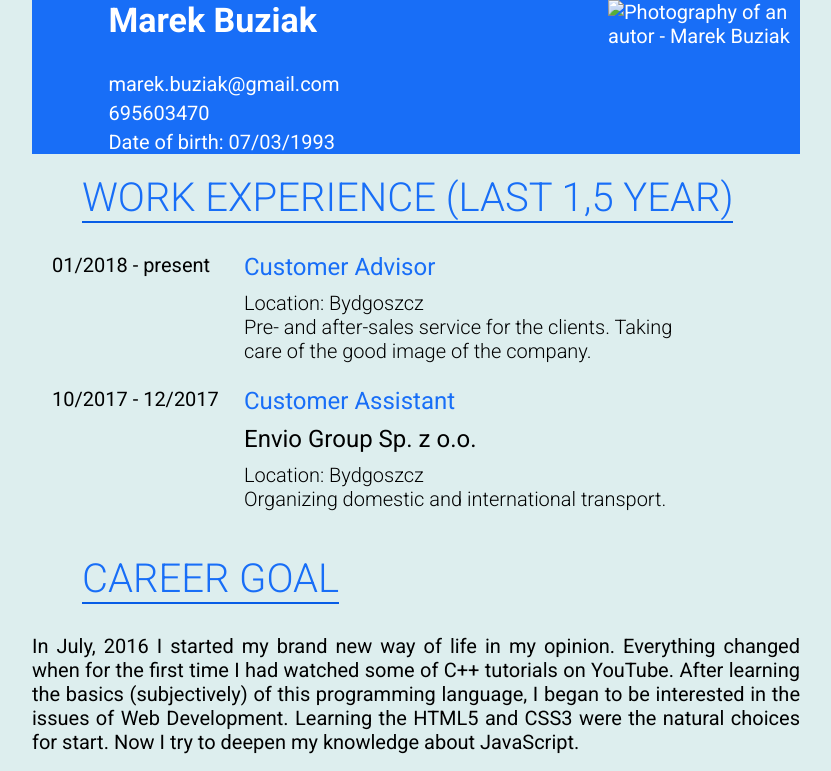
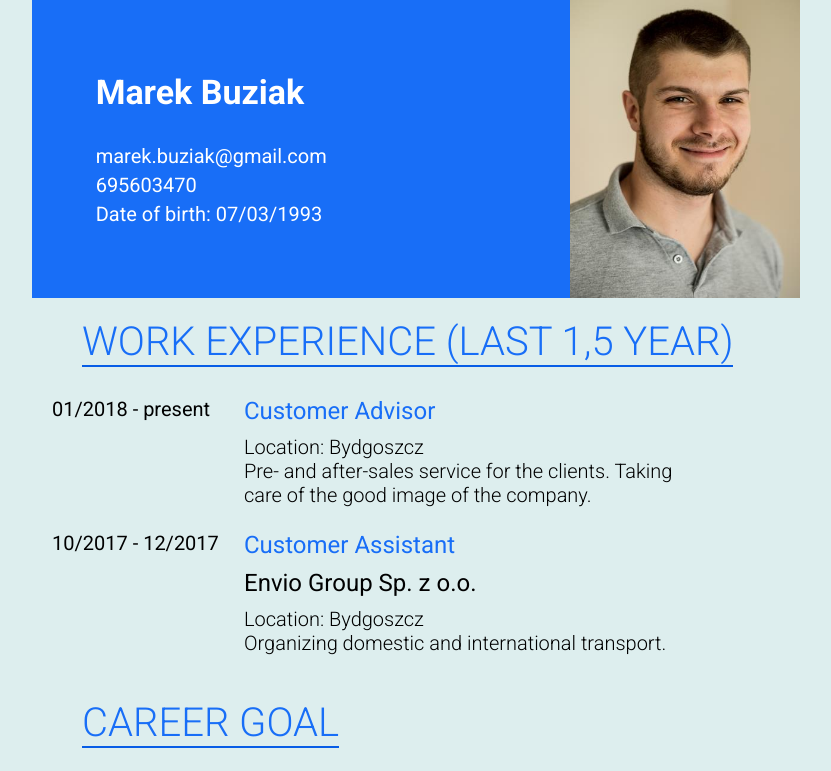
Before and after one commit to marek-buziak/myCV, a plain HTML site: page index.html in a window 1280 px wide. Shown: the top 771 px of the page, without its empty margins (224-1055 px from the left). Drawn offline with nearby package versions, Linux system fonts and the light colour scheme.

Commit message:
Update index.html

```diff
--- a/index.html
+++ b/index.html
@@ -7,7 +7,7 @@
     <meta name="author" content="Marek Buziak">
     <meta name="viewport" content="width=device-width, initial-scale=1.0">
     <meta http-equiv="X-UA-Compatible" content="IE=edge">
-    <link rel="shortcut icon" href="img/favicon.ico">
+    <link rel="shortcut icon" href="favicon.ico">
     <link rel="stylesheet" href="style.css">
     <link rel="stylesheet" href="https://use.fontawesome.com/releases/v5.7.2/css/all.css" integrity="sha384-fnmOCqbTlWIlj8LyTjo7mOUStjsKC4pOpQbqyi7RrhN7udi9RwhKkMHpvLbHG9Sr" crossorigin="anonymous">
     <link href="https://fonts.googleapis.com/css?family=Roboto:300,400,700&amp;subset=latin-ext" rel="stylesheet">
@@ -39,7 +39,7 @@
 
 
                 <section class="topR">
-                    <img src="img/content.jpg" alt="Photography of an autor - Marek Buziak">
+                    <img src="content.jpg" alt="Photography of an autor - Marek Buziak">
                 </section>
 
             </section>
```
